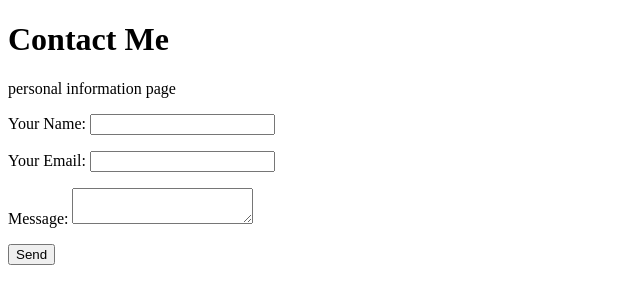
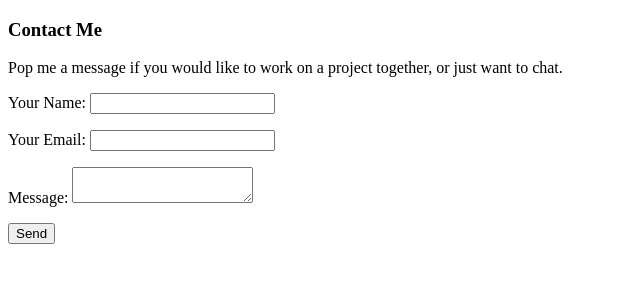
Before and after one commit to konx-dev/oliverjamescox.com, a Gatsby site: page /contact in a window 1280 px wide. Shown: the whole page, without its empty margins (0-640 px from the left). Built offline with nearby package versions, Linux system fonts and the light colour scheme; Gatsby itself is replaced by a stand-in of ours.

Commit message:
contact form created as a component

```diff
--- a/package.json
+++ b/package.json
@@ -6,9 +6,9 @@
   "dependencies": {
     "gatsby": "^1.9.261",
     "gatsby-cli": "^1.1.52",
-    "gatsby-link": "^1.6.40",
+    "gatsby-link": "^1.6.44",
     "gatsby-plugin-catch-links": "^1.0.22",
-    "gatsby-plugin-react-helmet": "^2.0.10",
+    "gatsby-plugin-react-helmet": "^2.0.11",
     "gatsby-source-filesystem": "^1.5.36",
     "gatsby-transformer-remark": "^1.7.41",
     "react-helmet": "^5.2.0"
@@ -24,6 +24,6 @@
     "test": "echo \"Error: no test specified\" && exit 1"
   },
   "devDependencies": {
-    "prettier": "^1.12.0"
+    "prettier": "^1.13.2"
   }
 }
--- /dev/null
+++ b/src/components/contact-form.js
@@ -0,0 +1,43 @@
+import React from 'react'
+import Link from 'gatsby-link'
+
+const Contactform = () => (
+    <div className="container">
+        <div className="wrapper">
+
+          <div className="my-info">
+            <h3>Contact Me</h3>
+            <p>Pop me a message if you would like to work on a project together, or just want to chat.</p>
+          </div>
+
+          <div className="contact">
+
+    <form
+        name="contact-form"
+        method="POST"
+        data-netlify="true"
+        data-netlify-honeypot="bot-field"
+    >
+
+  <p>
+    <label>Your Name: <input type="text" name="name" /></label>
+  </p>
+  <p>
+    <label>Your Email: <input type="email" name="email" /></label>
+  </p>
+  <p>
+    <label>Message: <textarea name="message" ></textarea></label>
+  </p>
+  <p>
+    <button type="submit">Send</button>
+  </p>
+</form>
+
+</div>
+</div>
+
+
+</div>
+)
+
+export default Contactform
--- a/src/components/header.js
+++ b/src/components/header.js
@@ -9,7 +9,7 @@ const Header = () => (
       <ul className="nav--items">
         <li className="nav--item"><Link to="/about">About</Link></li>
         <li className="nav--item"><Link to="/work">Work</Link></li>
-        <li className="nav--item"><a href="/contact-alt">Contact</a></li>
+        <li className="nav--item"><Link to="/contact">Contact</Link></li>
         <li className="nav--item"><Link to="/blog">Blog</Link></li>
       </ul>
     </div>
--- a/src/pages/contact.js
+++ b/src/pages/contact.js
@@ -1,34 +1,12 @@
 import React from 'react'
 import Link from 'gatsby-link'
 
+import Contactform from '../components/contact-form'
+
 const ContactPage = () => (
   <div>
-    <h1>Contact Me</h1>
-    <p>personal information page</p>
-
-    <form
-        name="contact"
-        method="POST"
-        data-netlify="true"
-        data-netlify-honeypot="bot-field"
-    >
-
-  <p>
-    <label>Your Name: <input type="text" name="name" /></label>
-  </p>
-  <p>
-    <label>Your Email: <input type="email" name="email" /></label>
-  </p>
-  <p>
-    <label>Message: <textarea name="message"></textarea></label>
-  </p>
-  <p>
-    <button type="submit">Send</button>
-  </p>
-</form>
-
-
-</div>
+    <Contactform />
+  </div>
 )
 
 export default ContactPage
--- a/src/pages/index.js
+++ b/src/pages/index.js
@@ -1,11 +1,16 @@
 import React from 'react'
 import Link from 'gatsby-link'
+
+import Contactform from '../components/contact-form'
 
 const IndexPage = () => (
   <div className="indexLayout">
     <h1 className="indexH1">Hi, I’m Oliver Cox.</h1>
     <p className="indexP">I’m a Digital Designer and Web Developer for Raleigh.</p>
+    <Contactform />
+
   </div>
+
 )
 
 export default IndexPage
```
Also changed, not shown: 1 other file.
